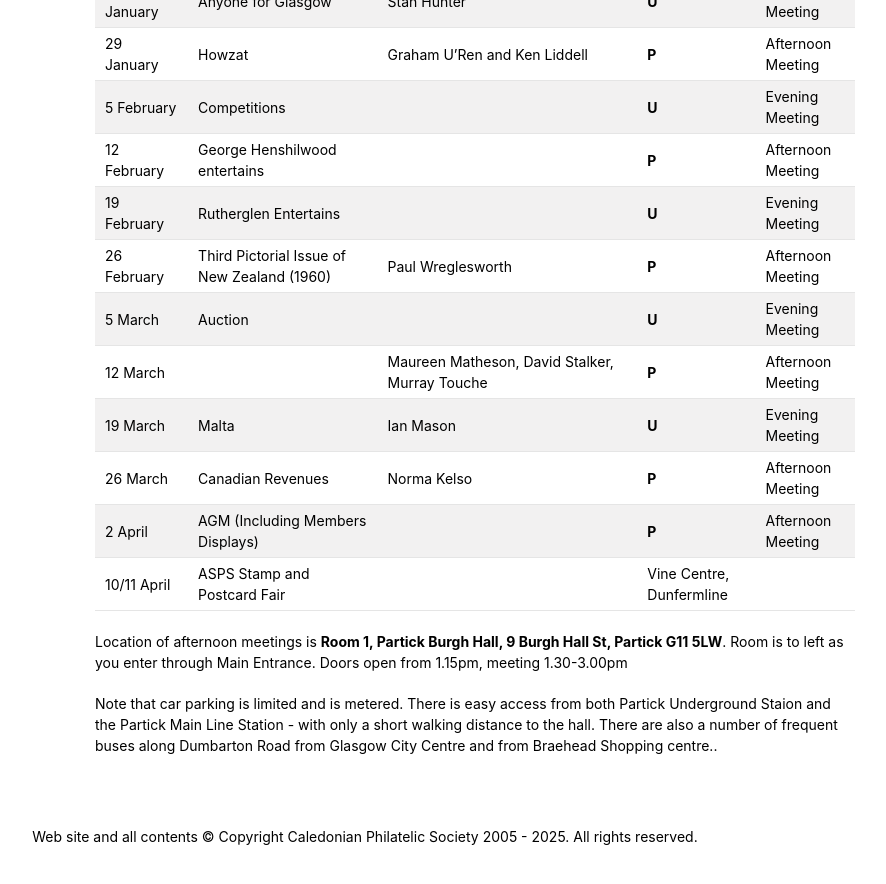
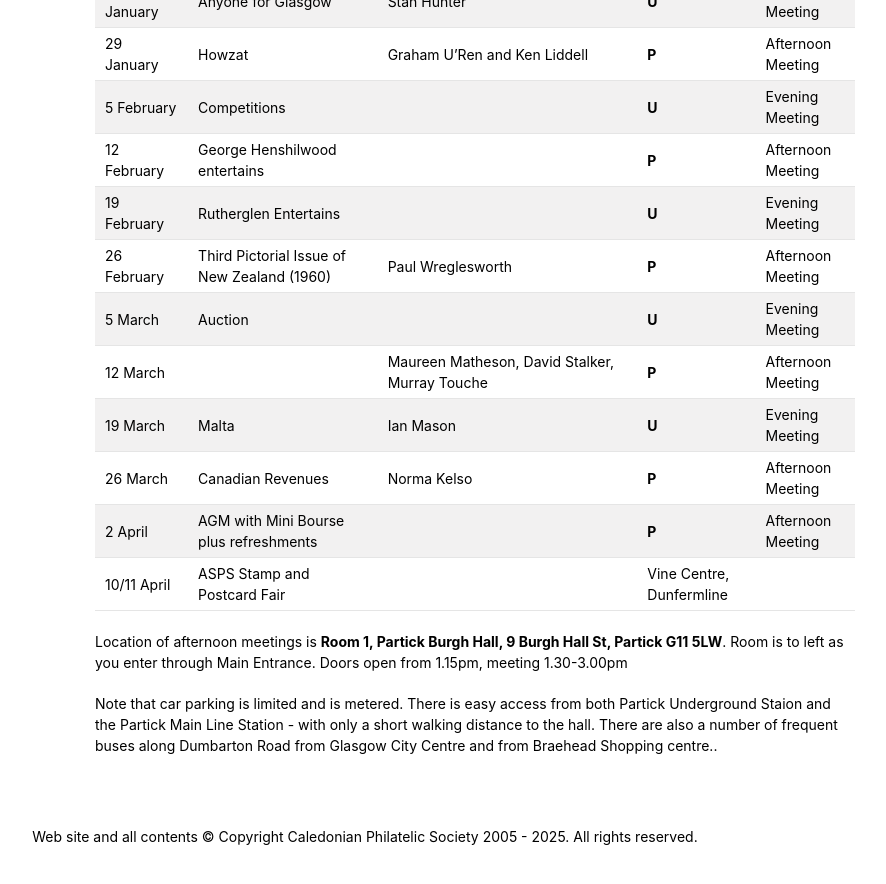
Before and after one commit to astalker/caledonian-stamps, a Jekyll site: the page built from meetings.md, in a window 1280 px wide and 900 px high, scrolled down 1509 px. Shown: the top 884 px of the window, without its empty margins (275-1161 px from the left). Built offline with Jekyll 4.4.1, drawn with Linux system fonts in a browser that asks for light colours; our own code applies the rules of GitHub Pages for plain Markdown files.

Commit message:
AGM Detail Added

```diff
--- a/meetings.md
+++ b/meetings.md
@@ -39,7 +39,7 @@ Date  | Subject | Displayer | Location | Timing of meetings |
 12 March | | Maureen Matheson, David Stalker, Murray Touche | **P** | Afternoon Meeting
 19 March | Malta | Ian Mason |**U** | Evening Meeting
 26 March |Canadian Revenues| Norma Kelso | **P** | Afternoon Meeting
-2 April | AGM (Including Members Displays) | | **P** | Afternoon Meeting
+2 April | AGM with Mini Bourse plus refreshments | | **P** | Afternoon Meeting
 10/11 April | ASPS Stamp and Postcard Fair | | Vine Centre, Dunfermline |
 
 Location of afternoon meetings is **Room 1, Partick Burgh Hall, 9 Burgh Hall St, Partick G11 5LW**. Room is to left as you enter through Main Entrance. Doors open from 1.15pm, meeting 1.30-3.00pm
```
